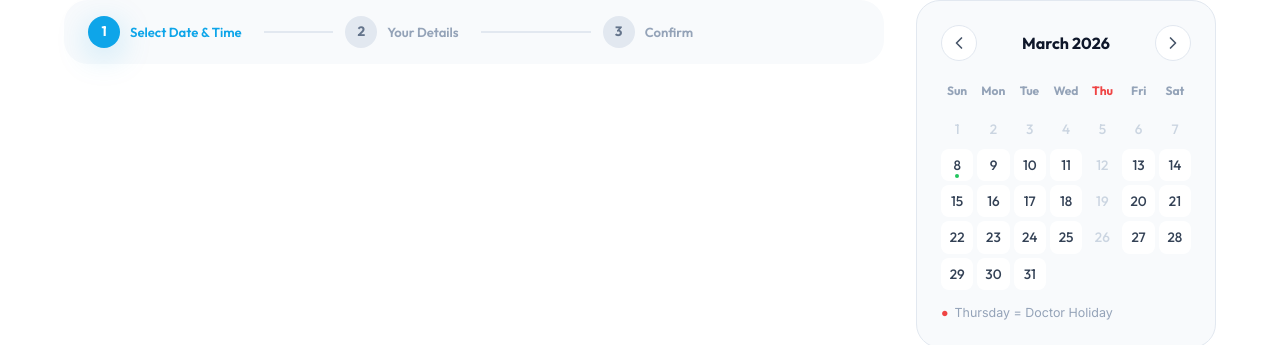
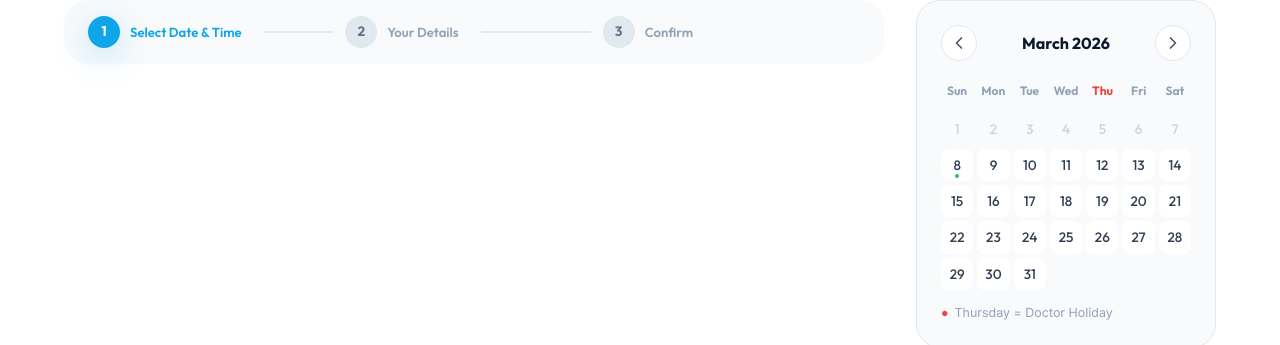
Before and after one commit to kartikbuilds806/PetCuro-Hospital, a React (Vite) app: page / in a window 1280 px wide. Shown: the part 7126-7471 px from the top of the page. Built offline with nearby package versions, Linux system fonts and the light colour scheme.

Commit message:
Remove Thursday holiday from calendar and update footer - clinic now open 7 days a week

```diff
--- a/src/components/Footer.jsx
+++ b/src/components/Footer.jsx
@@ -54,7 +54,7 @@ export default function Footer() {
                             </div>
                             <div className="footer-contact-item">
                                 <Clock size={16} />
-                                <span>Mon–Wed, Fri–Sun: 10 AM – 7 PM<br />Thursday: Doctor Holiday</span>
+                                <span>Mon–Sun: 10 AM – 7 PM</span>
                             </div>
                         </div>
                     </div>
@@ -68,12 +68,12 @@ export default function Footer() {
                                     ['Monday', '10:00 AM – 7:00 PM'],
                                     ['Tuesday', '10:00 AM – 7:00 PM'],
                                     ['Wednesday', '10:00 AM – 7:00 PM'],
-                                    ['Thursday', 'Doctor Holiday ❌'],
+                                    ['Thursday', '10:00 AM – 7:00 PM'],
                                     ['Friday', '10:00 AM – 7:00 PM'],
                                     ['Saturday', '10:00 AM – 7:00 PM'],
                                     ['Sunday', '10:00 AM – 7:00 PM'],
                                 ].map(([day, hrs]) => (
-                                    <tr key={day} className={day === 'Thursday' ? 'holiday' : ''}>
+                                    <tr key={day}>
                                         <td>{day}</td>
                                         <td>{hrs}</td>
                                     </tr>
--- a/src/pages/sections/Appointment.jsx
+++ b/src/pages/sections/Appointment.jsx
@@ -10,7 +10,7 @@ const reasons = [
     'Deworming', 'Skin Issue', 'Neutering / Sterilization', 'Other'
 ];
 const timeSlots = ['10:00 AM', '11:00 AM', '12:00 PM', '2:00 PM', '3:00 PM', '4:00 PM', '5:00 PM', '6:00 PM'];
-const HOLIDAYS = [4]; // Thursday = 4 (0=Sun, 1=Mon ... 4=Thu)
+const HOLIDAYS = []; // No holidays
 
 export default function Appointment() {
     const { bookAppointment } = useAuth();
```
Also changed, not shown: 1 other file (tests, documents, lock files or other folders).
